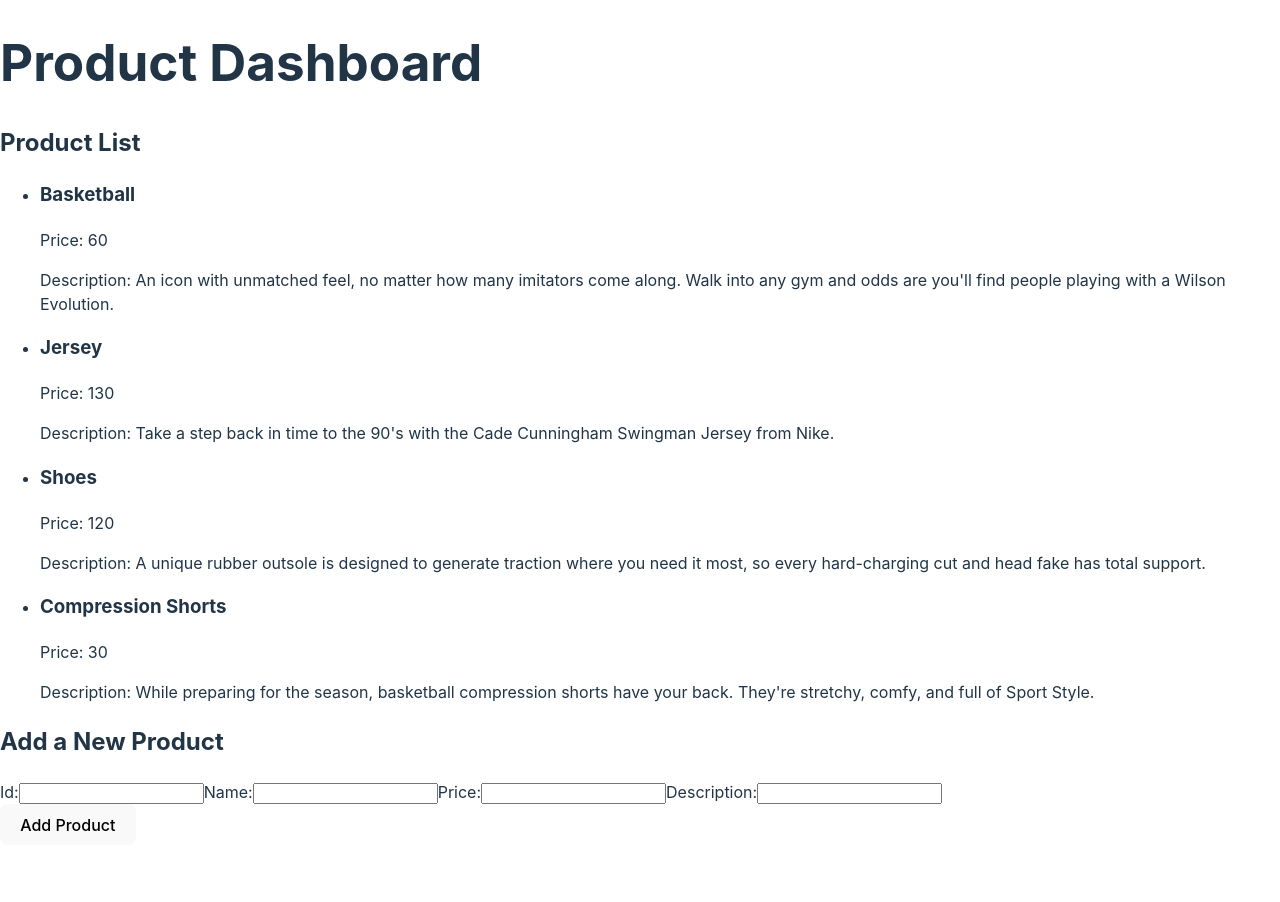
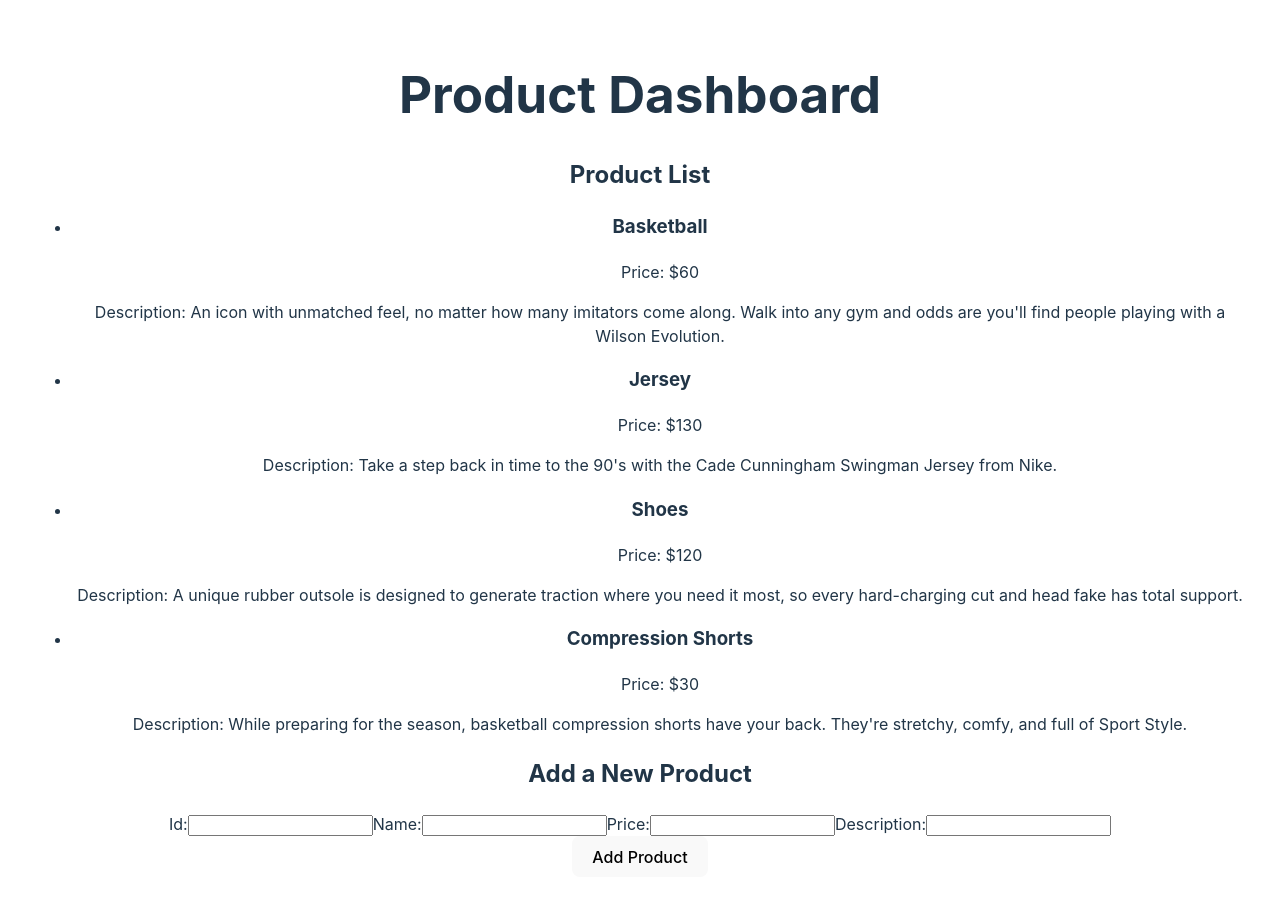
Before and after one commit to christianschmidt25/product-dashboard, a React (Vite) app: page / in a window 1280 px wide. Shown: the top 902 px of the page. Before the commit the page ends 845 px from the top, so only its background shows below. Built offline with nearby package versions, Linux system fonts and the light colour scheme.

Commit message:
Fix formatting

```diff
--- a/src/App.jsx
+++ b/src/App.jsx
@@ -1,4 +1,5 @@
 import React, { useState } from 'react';
+import './App.css';
 import ProductList from './ProductList.jsx'
 import AddProductForm from './AddProductForm.jsx'
 
--- a/src/ProductItem.jsx
+++ b/src/ProductItem.jsx
@@ -4,7 +4,7 @@ const ProductItem = ({ product }) => {
     return (
         <li>
             <h3>{product.name}</h3>
-            <p>Price: {product.price}</p>
+            <p>Price: ${product.price}</p>
             <p>Description: {product.description}</p>
         </li>
     );
--- a/src/ProductList.jsx
+++ b/src/ProductList.jsx
@@ -10,7 +10,7 @@ const ProductList = ({ products }) => {
                 <ProductItem key={product.id} product={product} />
                 ))}
             </ul>
-            </div>
+        </div>
     );
 };
 
```
